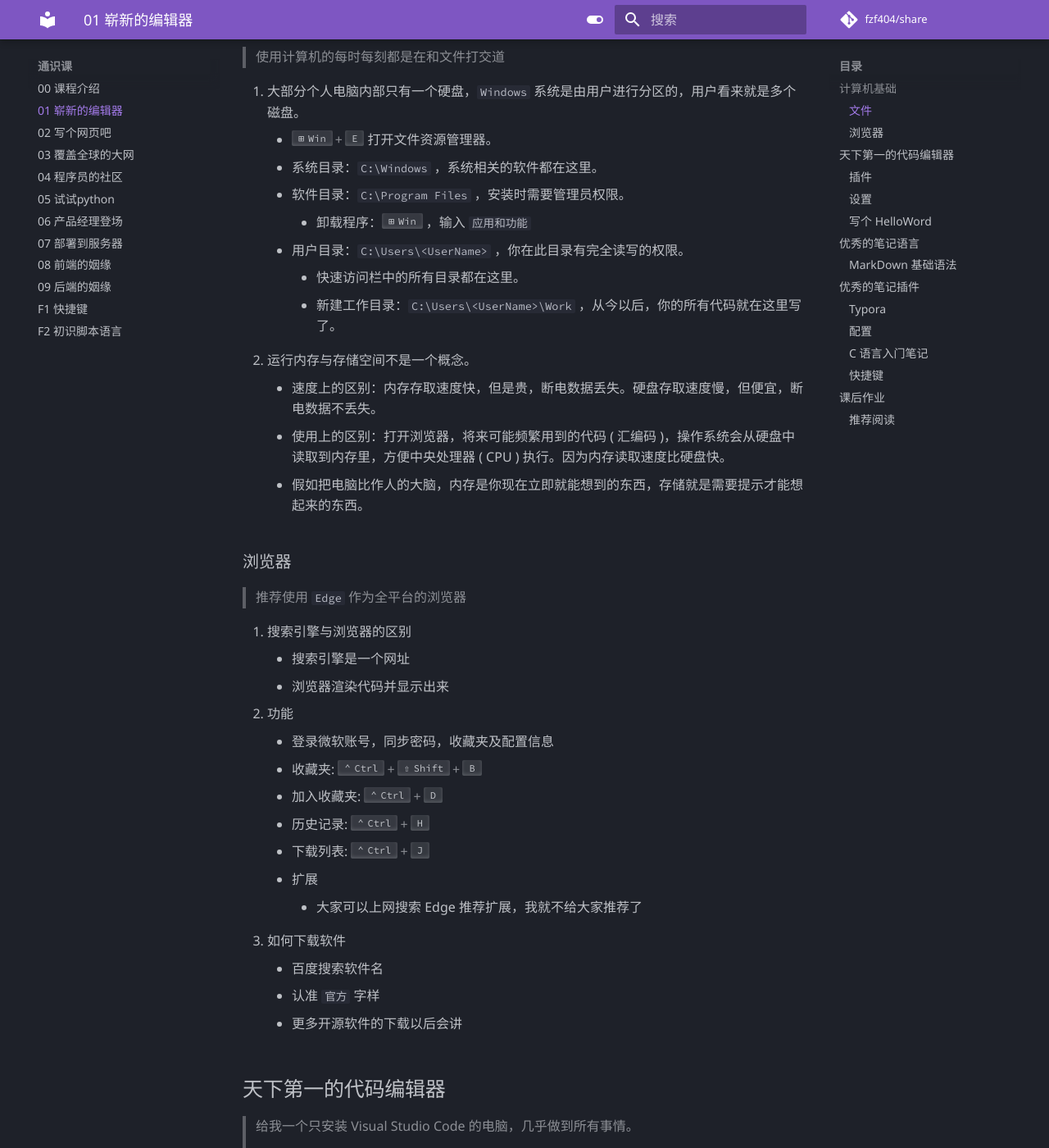
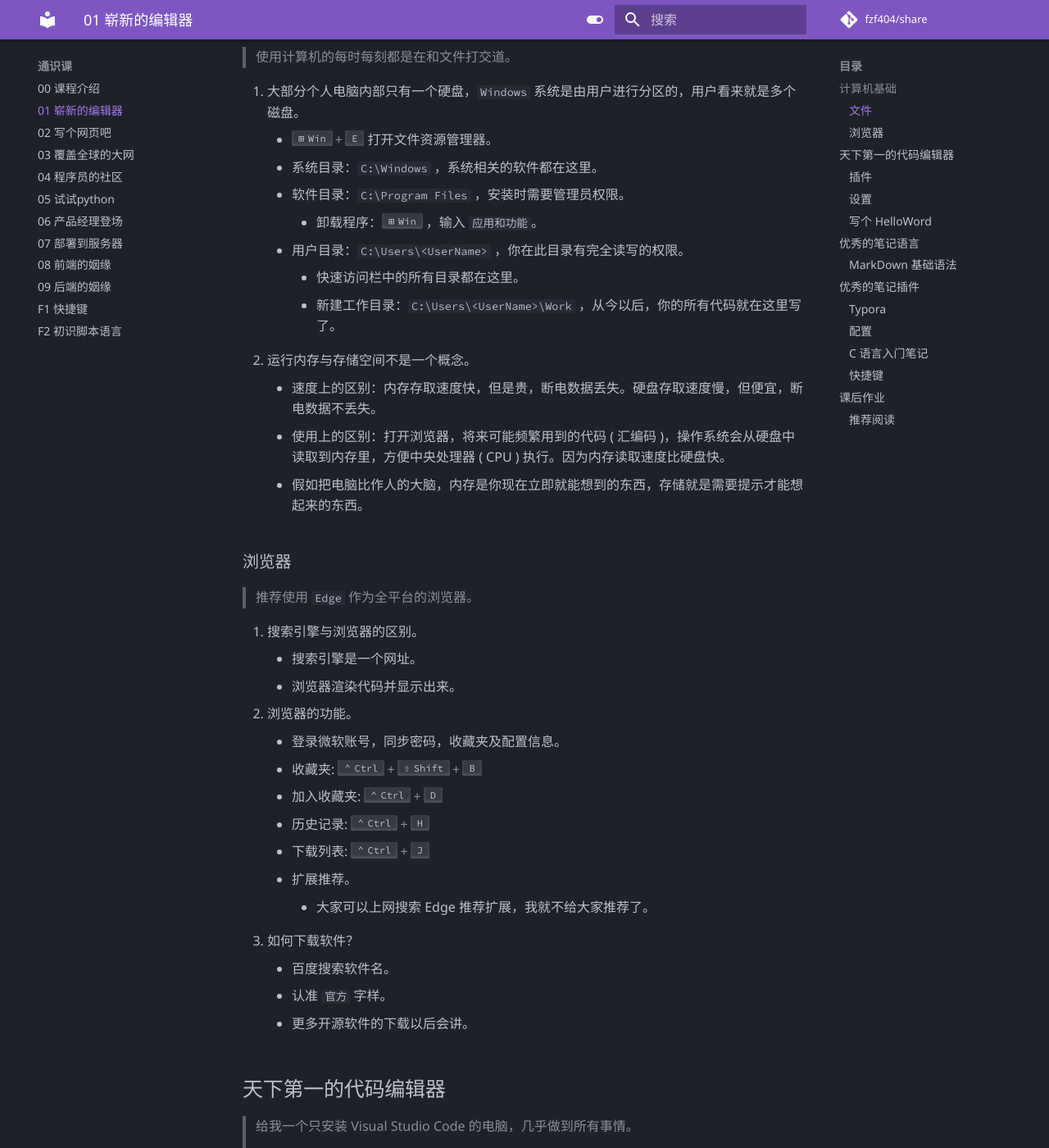
Before and after one commit to fzf404/share, an MkDocs documentation site: the page built from docs/通识课/01-崭新的编辑器.md, in a window 1280 px wide and 1400 px high, scrolled down 416 px. Shown: the whole window at 82% size. Built offline with MkDocs 1.6.1 and Material for MkDocs 9.7.7, drawn with Linux system fonts in a browser that asks for light colours; comment, search, counter and statistics services are not loaded; some of the changed text lies outside the part shown.

Commit message:
:memo: 教案代码格式化

`````diff
--- a/docs/通识课/01-崭新的编辑器.md
+++ b/docs/通识课/01-崭新的编辑器.md
@@ -8,13 +8,13 @@
 
 ### 文件
 
-> 使用计算机的每时每刻都是在和文件打交道
+> 使用计算机的每时每刻都是在和文件打交道。
 
 1. 大部分个人电脑内部只有一个硬盘，`Windows` 系统是由用户进行分区的，用户看来就是多个磁盘。
     - ++win+e++ 打开文件资源管理器。
     - 系统目录：`C:\Windows` ，系统相关的软件都在这里。
     - 软件目录：`C:\Program Files` ，安装时需要管理员权限。
-        - 卸载程序：++win++ ，输入 `应用和功能`
+        - 卸载程序：++win++ ，输入 `应用和功能`。
     - 用户目录：`C:\Users\<UserName>` ，你在此目录有完全读写的权限。
         - 快速访问栏中的所有目录都在这里。
         - 新建工作目录：`C:\Users\<UserName>\Work` ，从今以后，你的所有代码就在这里写了。
@@ -25,23 +25,23 @@
 
 ### 浏览器
 
-> 推荐使用 `Edge` 作为全平台的浏览器
+> 推荐使用 `Edge` 作为全平台的浏览器。
 
-1. 搜索引擎与浏览器的区别
-    - 搜索引擎是一个网址
-    - 浏览器渲染代码并显示出来
-2. 功能
-    - 登录微软账号，同步密码，收藏夹及配置信息
+1. 搜索引擎与浏览器的区别。
+    - 搜索引擎是一个网址。
+    - 浏览器渲染代码并显示出来。
+2. 浏览器的功能。
+    - 登录微软账号，同步密码，收藏夹及配置信息。
     - 收藏夹: ++ctrl+shift+b++
     - 加入收藏夹: ++ctrl+d++
     - 历史记录: ++ctrl+h++
     - 下载列表: ++ctrl+j++
-    - 扩展
-        - 大家可以上网搜索 Edge 推荐扩展，我就不给大家推荐了
-3. 如何下载软件
-    - 百度搜索软件名
-    - 认准 `官方` 字样
-    - 更多开源软件的下载以后会讲
+    - 扩展推荐。
+        - 大家可以上网搜索 Edge 推荐扩展，我就不给大家推荐了。
+3. 如何下载软件？
+    - 百度搜索软件名。
+    - 认准 `官方` 字样。
+    - 更多开源软件的下载以后会讲。
 
 ## 天下第一的代码编辑器
 
@@ -81,13 +81,13 @@
 
 ## 优秀的笔记语言
 
-> 所有教案都是使用 MarkDown 语法写的
+> 所有教案都是使用 MarkDown 语法写的。
 >
-> 用 MarkDown 记笔记是一种享受
+> 用 MarkDown 记笔记是一种享受。
 
 ### MarkDown 基础语法
 
-> 使用 vscode 写 markdown 并实时渲染
+> 使用 vscode 写 markdown 并实时渲染。
 >
 > 保存路径 `C:\Users\xxx\work-space\01-崭新的编辑器\02-markdown.md`
 
@@ -140,16 +140,16 @@
 
 ### 配置
 
-1. ++ctrl+comma++ ：打开设置
-2. `启动选项`：重新打开上次使用的文件或目录
-3. `保存 & 恢复`：自动保存
+1. ++ctrl+comma++ ：打开设置。
+2. `启动选项`：重新打开上次使用的文件或目录。
+3. `保存 & 恢复`：自动保存。
 
 ### C 语言入门笔记
 
 ````markdown
 # C 语言入门笔记
 
-> 这是我学的第一门编程语言，遇到了很多问题，但我都解决了
+> 这是我学的第一门编程语言，遇到了很多问题，但我都解决了。
 
 ## HelloWorld
 
@@ -167,20 +167,20 @@
 1. `#include <stdio.h>`
     - 引入库：`Standard Input Output.Header`
 2. `int main() { }`
-    - 程序的入口函数
-    - 程序从这里开始执行
-    - 程序返回值为 `int` 型整数
+    - 程序的入口函数。
+    - 程序从这里开始执行。
+    - 程序返回值为 `int` 型整数。
 3. `printf("Hello World");`
-    - 向控制台中输出`Hello World`
+    - 向控制台中输出 `Hello World`
 4. `return 0;`
     - 返回值为 0
 ````
 
 ### 快捷键
 
-> 可以使用 MarkDown 语法进行写作
+> 可以使用 MarkDown 语法进行写作。
 >
-> 也可以使用快捷键
+> 也可以使用快捷键。
 
 | 快捷键                             | 作用               |
 | ---------------------------------- | ------------------ |
@@ -206,4 +206,4 @@
 
 [Edge 插件推荐](https://zhuanlan.zhihu.com/p/162216654)
 
-[VSCode 配置 C/C++学习环境](https://zhuanlan.zhihu.com/p/147366852)（ 爱折腾可以看看 ）
+[VSCode 配置 C/C++学习环境](https://zhuanlan.zhihu.com/p/147366852) ( 爱折腾可以看看 )
`````
Also changed, not shown: 1 other file.
